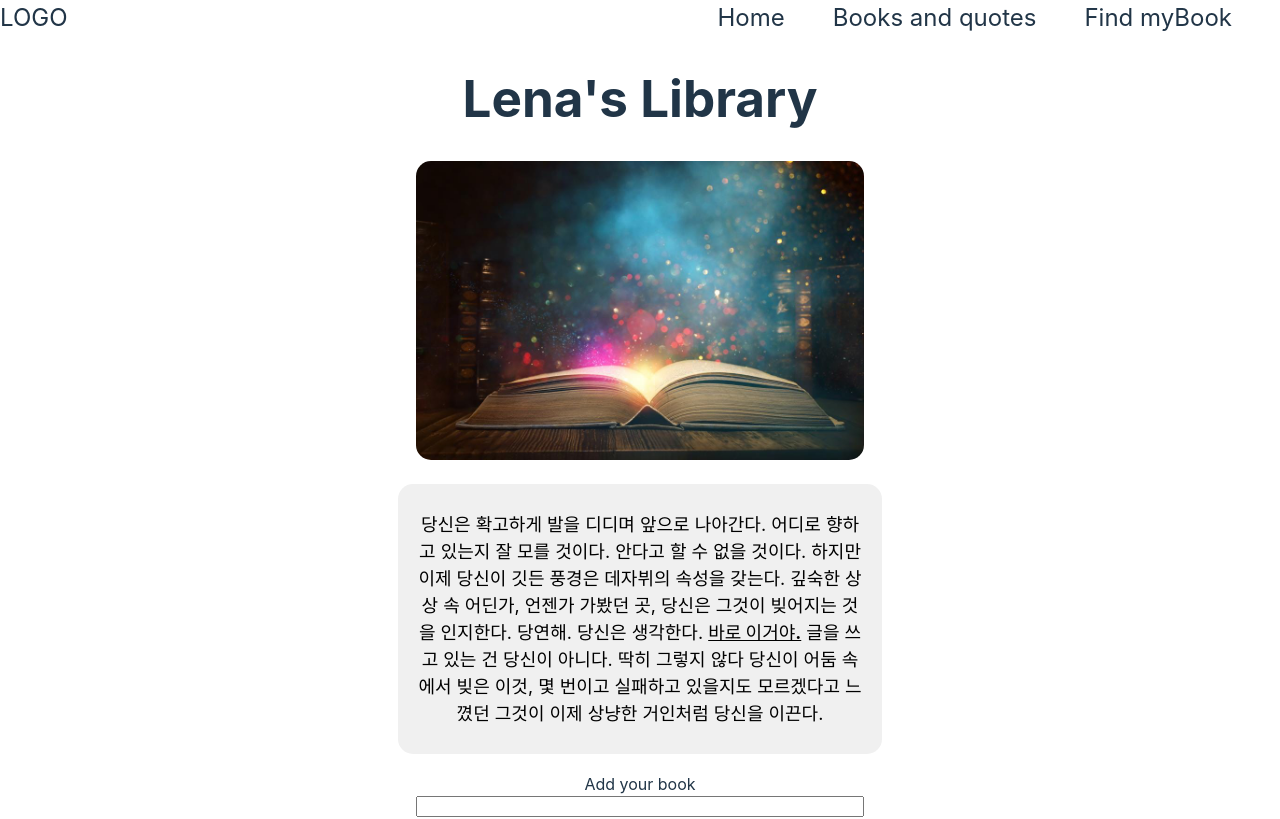
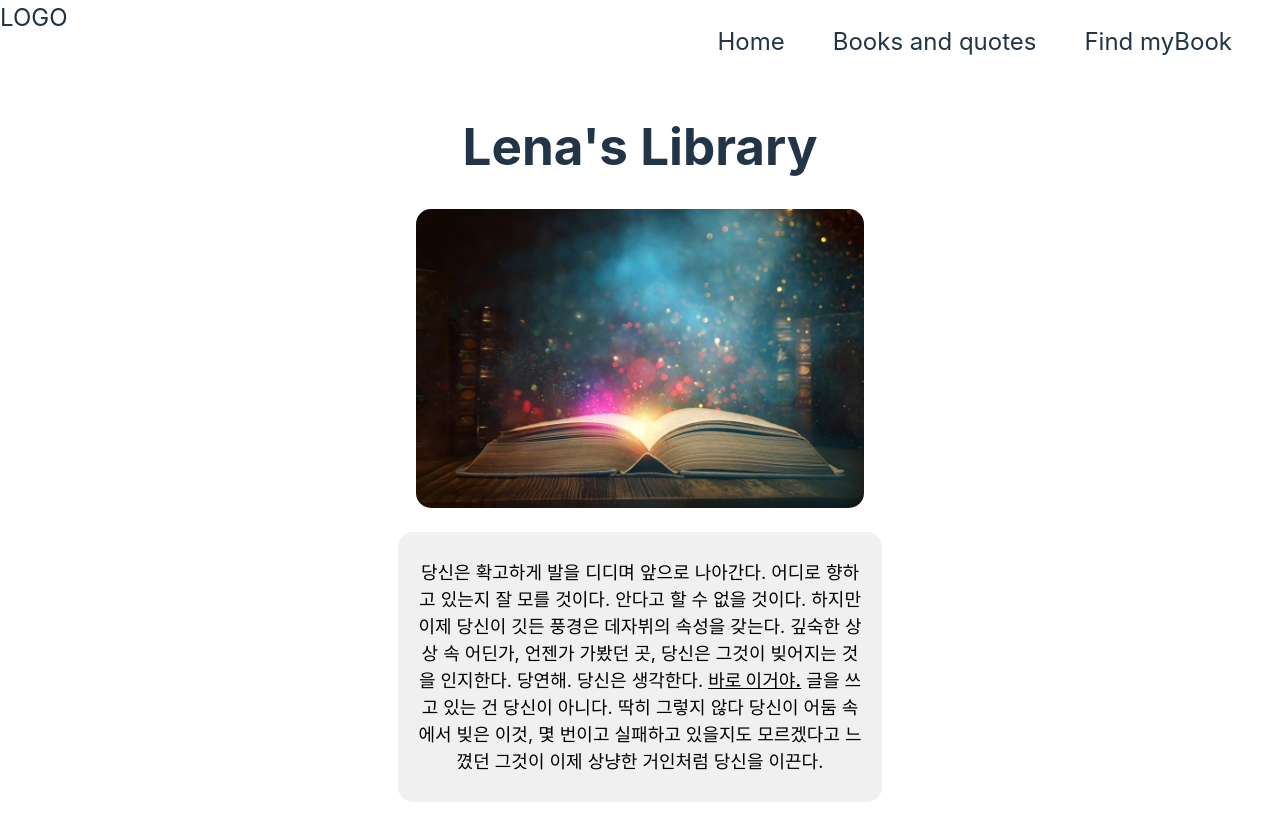
Before and after one commit to lenayoo/lenalibrary, a React (Vite) app: page / in a window 1280 px wide. Shown: the top 819 px of the page. Built offline with nearby package versions, Linux system fonts and the light colour scheme.

Commit message:
react router

```diff
--- a/package.json
+++ b/package.json
@@ -11,7 +11,8 @@
   },
   "dependencies": {
     "react": "^18.2.0",
-    "react-dom": "^18.2.0"
+    "react-dom": "^18.2.0",
+    "react-router-dom": "^6.17.0"
   },
   "devDependencies": {
     "@types/react": "^18.2.15",
--- a/src/pages/Nav.jsx
+++ b/src/pages/Nav.jsx
@@ -1,14 +1,15 @@
 import "./styles.css";
+import { BrowserRouter, Routes, Route } from "react-router-dom";
 
 function Nav() {
   return (
     <div className="navbar">
       <div className="navbar__logo">LOGO</div>
-      <div className="navebar__menu">
+      <ul className="navebar__menu">
         <li>Home</li>
         <li>Books and quotes</li>
         <li>Find myBook</li>
-      </div>
+      </ul>
     </div>
   );
 }
--- a/src/pages/styles.css
+++ b/src/pages/styles.css
@@ -5,9 +5,11 @@
   cursor: pointer;
 }
 
+
 li {
   list-style: none;
   margin-right: 3rem;
+  cursor: pointer;
 }
 
 .navebar__menu {
```
Also changed, not shown: src/pages/Books.jsx (added, +7 -0 lines), src/pages/FindBook.jsx (added, +7 -0 lines), 1 other file (tests, documents, lock files or other folders).
